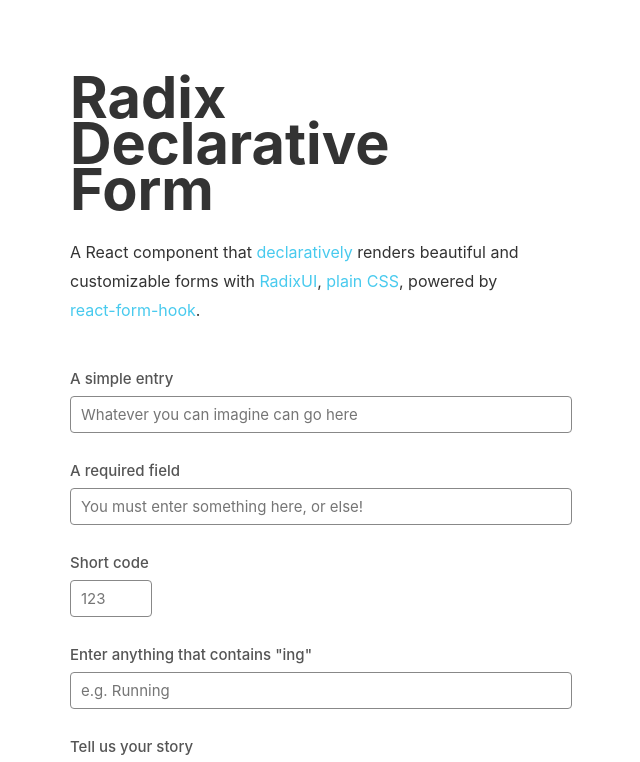
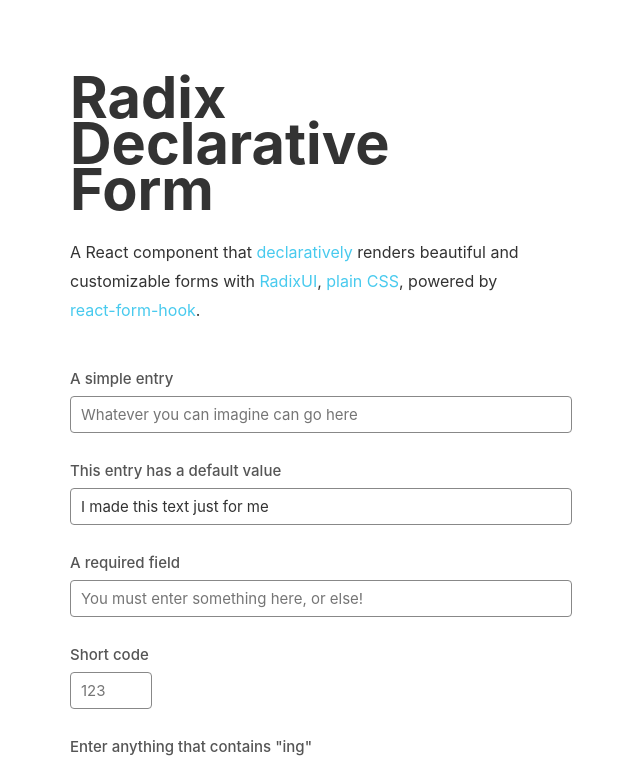
Before and after one commit to stabledata/switch.v0, a Next.js app: page / in a window 1280 px wide. Shown: the top 762 px of the page, without its empty margins (320-960 px from the left). Built offline with nearby package versions, Linux system fonts and the light colour scheme.

Commit message:
feat: :sparkles: Enable default values

```diff
--- a/components/RDFRadios.tsx
+++ b/components/RDFRadios.tsx
@@ -14,7 +14,7 @@
 
 /**
  *
- * @props see {@link RDFFieldProps}
+ * @props see {@link RDFFieldProps<T>}
  * @returns field with given options
  */
 export const RDFRadio = ({
--- a/components/useRDF.ts
+++ b/components/useRDF.ts
@@ -30,6 +30,7 @@
   type: RDFFieldType
   name: string
   label?: string
+  default?: string
   helpText?: string
   HelpText?: (state?: Partial<T>) => JSX.Element
   placeholder?: string
@@ -62,20 +63,34 @@
   options: RDFOptions<T>,
   onSubmit: (fd: FormData, data?: T) => void
 ): UseRDFInternalHookReturn<T> => {
+
+  // collect default values
+  const defaultValues = Object.values(options.fields)
+    .filter((field: RDFField<T>) => field.default) // only apply defaults
+    .map((field: RDFField<T>) => ({
+      name: field.name,
+      value: field.default
+    }))
+    .reduce((builder, { name, value }) => ({
+      ...builder,
+      [name]: value
+    }), {});
+
   const {
     register,
     handleSubmit,
     formState: { errors },
     control,
     watch
-  } = useForm();
+  } = useForm({ defaultValues });
 
   // observe specified fields
   const changedState = Object.values(options.fields)
     .filter((field: RDFField<T>) => field.observe)
     .map((field: RDFField<T>) => ({
       name: field.name,
-      value: watch(field.name)
+      // FIXME: setting defaults results in TS issue with field name as string
+      value: watch(field.name as never, field.default)
     }))
     .reduce((builder, { name, value }) => ({
       ...builder,
--- a/form.tsx
+++ b/form.tsx
@@ -14,6 +14,13 @@
       name: 'simple',
       label: 'A simple entry',
       placeholder: 'Whatever you can imagine can go here'
+    },
+    // specify a default
+    {
+      type: 'text',
+      name: 'input-w-default',
+      label: 'This entry has a default value',
+      default: 'I made this text just for me'
     },
 
     // validation testing from rhf
```
